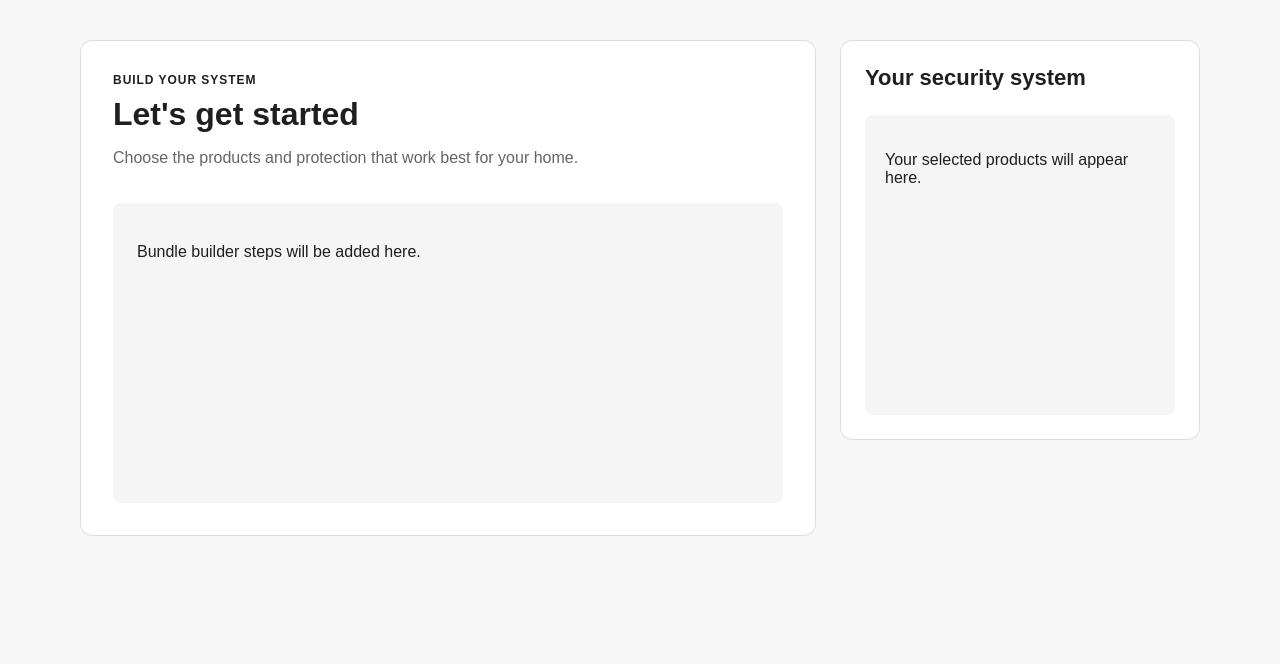
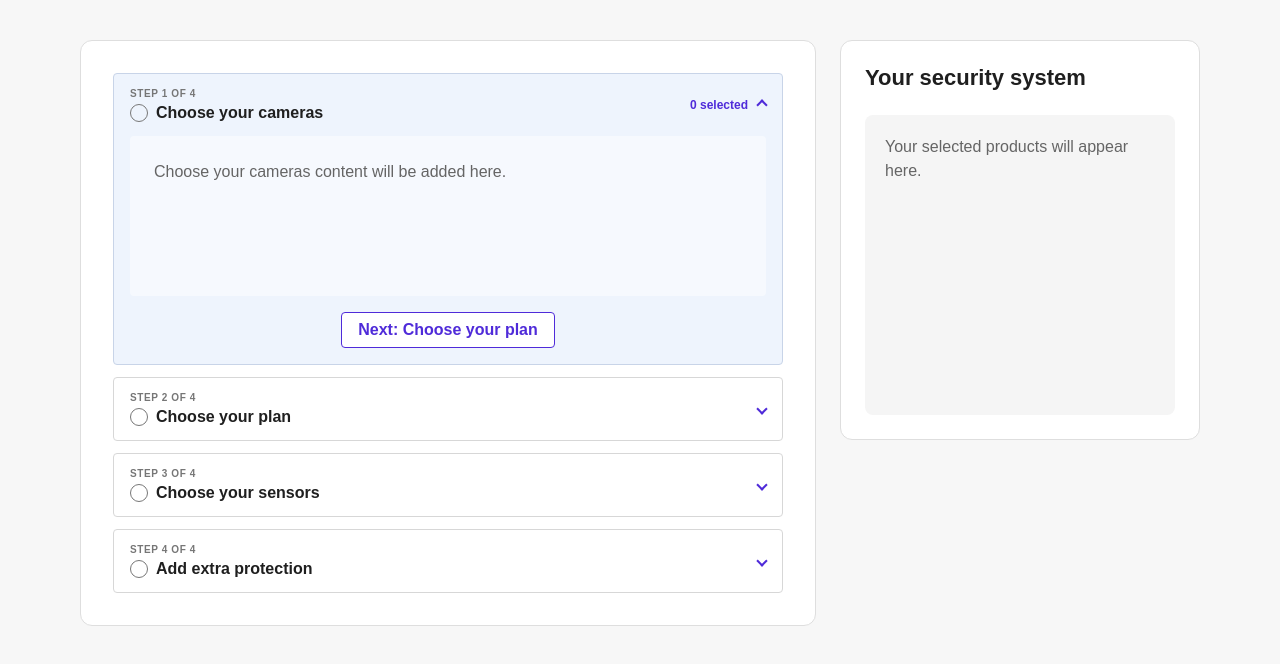
Before and after one commit to Elchihi/security-system-bundle-builder, a React (Vite) app: page / in a window 1280 px wide. Shown: the top 664 px of the page. Built offline with nearby package versions, Linux system fonts and the light colour scheme.

Commit message:
feat: implement bundle step accordion navigation

```diff
--- a/src/App.css
+++ b/src/App.css
@@ -12,6 +12,8 @@
   align-items: start;
 }
 
+/* Main sections */
+
 .bundle-builder,
 .review-panel {
   border: 1px solid #dedede;
@@ -20,38 +22,158 @@
 }
 
 .bundle-builder {
+  min-width: 0;
   padding: 32px;
 }
 
-.bundle-builder__header {
-  margin-bottom: 32px;
-}
-
-.bundle-builder__eyebrow {
-  margin: 0 0 8px;
-  font-size: 12px;
-  font-weight: 700;
-  letter-spacing: 0.08em;
-}
-
-.bundle-builder__header h1 {
-  margin: 0 0 12px;
-  font-size: 32px;
-  line-height: 1.2;
-}
-
-.bundle-builder__header p:last-child {
-  margin: 0;
-  color: #656565;
-  line-height: 1.6;
+.bundle-builder__mobile-header {
+  display: none;
 }
 
 .bundle-builder__steps {
-  min-height: 300px;
+  display: grid;
+  gap: 12px;
+}
+
+/* Accordion step */
+
+.accordion-step {
+  overflow: hidden;
+  border: 1px solid #d7d7d7;
+  border-radius: 4px;
+  background-color: #ffffff;
+}
+
+.accordion-step.is-open {
+  border-color: #c8d4e8;
+  background-color: #eef4fd;
+}
+
+/* Accordion header */
+
+.accordion-step__header {
+  width: 100%;
+  padding: 14px 16px;
+  display: flex;
+  align-items: center;
+  justify-content: space-between;
+  gap: 16px;
+  border: 0;
+  background-color: transparent;
+  color: inherit;
+  text-align: left;
+  cursor: pointer;
+}
+
+.accordion-step__details {
+  min-width: 0;
+  display: grid;
+  gap: 5px;
+}
+
+.accordion-step__number {
+  color: #767676;
+  font-size: 10px;
+  font-weight: 600;
+  letter-spacing: 0.06em;
+}
+
+.accordion-step__title-row {
+  display: flex;
+  align-items: center;
+  gap: 8px;
+}
+
+.accordion-step__icon {
+  width: 18px;
+  height: 18px;
+  flex-shrink: 0;
+  display: inline-block;
+  border: 1px solid #777777;
+  border-radius: 50%;
+}
+
+.accordion-step__title {
+  font-size: 16px;
+  font-weight: 600;
+}
+
+/* Selected count and chevron */
+
+.accordion-step__status {
+  flex-shrink: 0;
+  display: flex;
+  align-items: center;
+  gap: 10px;
+}
+
+.accordion-step__selected {
+  color: #4f2bd9;
+  font-size: 12px;
+  font-weight: 600;
+  white-space: nowrap;
+}
+
+.accordion-step__chevron {
+  width: 8px;
+  height: 8px;
+  flex-shrink: 0;
+  display: inline-block;
+  border-right: 2px solid #4f2bd9;
+  border-bottom: 2px solid #4f2bd9;
+  transform: rotate(45deg);
+  transition: transform 160ms ease;
+}
+
+.accordion-step__chevron.is-open {
+  transform: rotate(225deg);
+}
+
+/* Accordion content */
+
+.accordion-step__panel {
+  padding: 0 16px 16px;
+}
+
+.accordion-step__content {
+  min-height: 160px;
   padding: 24px;
-  border-radius: 8px;
-  background-color: #f5f5f5;
+  border-radius: 4px;
+  background-color: rgba(255, 255, 255, 0.45);
 }
+
+.accordion-step__placeholder {
+  margin: 0;
+  color: #656565;
+  line-height: 1.5;
+}
+
+/* Next button */
+
+.accordion-step__next {
+  min-height: 36px;
+  margin: 16px auto 0;
+  padding: 7px 16px;
+  display: block;
+  border: 1px solid #4f2bd9;
+  border-radius: 4px;
+  background-color: #ffffff;
+  color: #4f2bd9;
+  font-weight: 600;
+  cursor: pointer;
+}
+
+.accordion-step__next:hover {
+  background-color: #f5f1ff;
+}
+
+.accordion-step__header:focus-visible,
+.accordion-step__next:focus-visible {
+  outline: 3px solid rgba(79, 43, 217, 0.3);
+  outline-offset: 2px;
+}
+
+/* Review panel */
 
 .review-panel {
   position: sticky;
@@ -62,6 +184,7 @@
 .review-panel h2 {
   margin: 0 0 24px;
   font-size: 22px;
+  line-height: 1.2;
 }
 
 .review-panel__content {
@@ -70,6 +193,14 @@
   border-radius: 8px;
   background-color: #f5f5f5;
 }
+
+.review-panel__content p {
+  margin: 0;
+  color: #656565;
+  line-height: 1.5;
+}
+
+/* Tablet */
 
 @media (max-width: 850px) {
   .app__layout {
@@ -81,6 +212,8 @@
   }
 }
 
+/* Mobile */
+
 @media (max-width: 600px) {
   .app {
     padding: 20px 12px;
@@ -91,7 +224,48 @@
     padding: 20px;
   }
 
-  .bundle-builder__header h1 {
-    font-size: 28px;
+  .bundle-builder__mobile-header {
+    display: block;
+    padding: 4px 0 20px;
+  }
+
+  .bundle-builder__mobile-header h1 {
+    margin: 0;
+    font-size: 26px;
+    line-height: 1.2;
+  }
+
+  .bundle-builder__steps {
+    gap: 8px;
+  }
+
+  .accordion-step__header {
+    padding: 12px;
+    gap: 10px;
+  }
+
+  .accordion-step__number {
+    font-size: 9px;
+  }
+
+  .accordion-step__title {
+    font-size: 14px;
+  }
+
+  .accordion-step__selected {
+    font-size: 11px;
+  }
+
+  .accordion-step__panel {
+    padding: 0 12px 12px;
+  }
+
+  .accordion-step__content {
+    min-height: 130px;
+    padding: 16px;
+  }
+
+  .review-panel h2 {
+    font-size: 20px;
   }
 }
--- /dev/null
+++ b/src/components/AccordionStep.jsx
@@ -0,0 +1,70 @@
+function AccordionStep({
+  step,
+  isOpen,
+  selectedCount,
+  onToggle,
+  onNext,
+  children,
+}) {
+  const panelId = `step-panel-${step.id}`
+
+  return (
+    <section className={`accordion-step${isOpen ? ' is-open' : ''}`}>
+      <button
+        className="accordion-step__header"
+        type="button"
+        aria-expanded={isOpen}
+        aria-controls={panelId}
+        onClick={onToggle}
+      >
+        <span className="accordion-step__details">
+          <span className="accordion-step__number">
+            STEP {step.number} OF 4
+          </span>
+
+          <span className="accordion-step__title-row">
+            <span
+              className={`accordion-step__icon accordion-step__icon--${step.icon}`}
+              aria-hidden="true"
+            />
+
+            <span className="accordion-step__title">{step.title}</span>
+          </span>
+        </span>
+
+        <span className="accordion-step__status">
+          {isOpen && (
+            <span className="accordion-step__selected">
+              {selectedCount} selected
+            </span>
+          )}
+
+          <span
+            className={`accordion-step__chevron${isOpen ? ' is-open' : ''}`}
+            aria-hidden="true"
+          />
+        </span>
+      </button>
+
+      <div
+        id={panelId}
+        className="accordion-step__panel"
+        hidden={!isOpen}
+      >
+        <div className="accordion-step__content">{children}</div>
+
+        {step.nextLabel && (
+          <button
+            className="accordion-step__next"
+            type="button"
+            onClick={onNext}
+          >
+            Next: {step.nextLabel}
+          </button>
+        )}
+      </div>
+    </section>
+  )
+}
+
+export default AccordionStep
--- a/src/components/BundleBuilder.jsx
+++ b/src/components/BundleBuilder.jsx
@@ -1,14 +1,49 @@
+import { useState } from 'react'
+import steps from '../data/steps.json'
+import AccordionStep from './AccordionStep'
+
 function BundleBuilder() {
+  const [activeStepId, setActiveStepId] = useState(steps[0].id)
+
+  function handleToggle(stepId) {
+    setActiveStepId((currentStepId) =>
+      currentStepId === stepId ? null : stepId,
+    )
+  }
+
+  function handleNext(currentIndex) {
+    const nextStep = steps[currentIndex + 1]
+
+    if (nextStep) {
+      setActiveStepId(nextStep.id)
+    }
+  }
+
   return (
     <section className="bundle-builder">
-      <header className="bundle-builder__header">
-        <p className="bundle-builder__eyebrow">BUILD YOUR SYSTEM</p>
-        <h1>Let&apos;s get started</h1>
-        <p>Choose the products and protection that work best for your home.</p>
+      <header className="bundle-builder__mobile-header">
+        <h1>Let&apos;s get started!</h1>
       </header>
 
       <div className="bundle-builder__steps">
-        <p>Bundle builder steps will be added here.</p>
+        {steps.map((step, index) => {
+          const isOpen = activeStepId === step.id
+
+          return (
+            <AccordionStep
+              key={step.id}
+              step={step}
+              isOpen={isOpen}
+              selectedCount={0}
+              onToggle={() => handleToggle(step.id)}
+              onNext={() => handleNext(index)}
+            >
+              <p className="accordion-step__placeholder">
+                {step.title} content will be added here.
+              </p>
+            </AccordionStep>
+          )
+        })}
       </div>
     </section>
   )
--- /dev/null
+++ b/src/data/steps.json
@@ -0,0 +1,30 @@
+[
+  {
+    "id": "cameras",
+    "number": 1,
+    "title": "Choose your cameras",
+    "icon": "camera",
+    "nextLabel": "Choose your plan"
+  },
+  {
+    "id": "plan",
+    "number": 2,
+    "title": "Choose your plan",
+    "icon": "plan",
+    "nextLabel": "Choose your sensors"
+  },
+  {
+    "id": "sensors",
+    "number": 3,
+    "title": "Choose your sensors",
+    "icon": "sensor",
+    "nextLabel": "Add extra protection"
+  },
+  {
+    "id": "protection",
+    "number": 4,
+    "title": "Add extra protection",
+    "icon": "protection",
+    "nextLabel": null
+  }
+]
```
